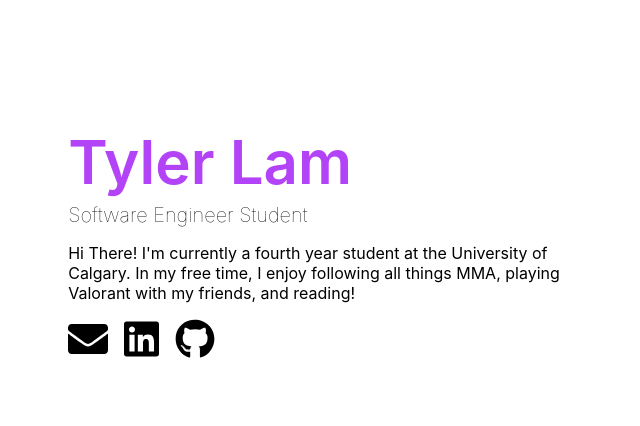
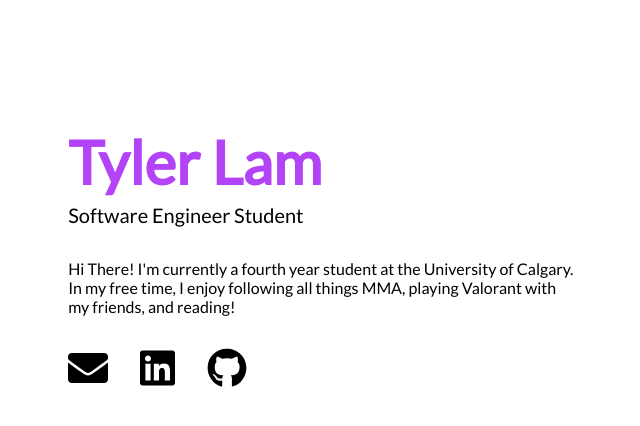
Before and after one commit to tylerlam1/personal-website, a Next.js app: page / in a window 1280 px wide. Shown: the top 426 px of the page, without its empty margins (319-959 px from the left). Built offline with nearby package versions, Linux system fonts and the light colour scheme.

Commit message:
refactor: Clean up some styling

```diff
--- a/components/about.tsx
+++ b/components/about.tsx
@@ -9,14 +9,19 @@ const IconContainer = styled.div`
   flex-direction: row;
 `;
 
+const DescriptionContainer = styled.p`
+  margin: 2rem 0;
+  font-weight: 50;
+`;
+
 export function About(): JSX.Element {
   return (
     <>
-      <p>
+      <DescriptionContainer>
         Hi There! I'm currently a fourth year student at the University of
         Calgary. In my free time, I enjoy following all things MMA, playing
         Valorant with my friends, and reading!
-      </p>
+      </DescriptionContainer>
       <IconContainer>
         <FontAwesomeLink icon={faEnvelope} link={MAIL_LINK} />
         <FontAwesomeLink icon={faLinkedin} link={GITHUB_LINK} />
--- a/package.json
+++ b/package.json
@@ -21,6 +21,7 @@
     "@types/node": "^15.6.1",
     "@types/react": "^17.0.8",
     "@types/styled-components": "^5.1.9",
+    "babel-plugin-styled-components": "^1.12.0",
     "typescript": "^4.3.2"
   }
 }
--- a/styled/FontAwesomeLink.tsx
+++ b/styled/FontAwesomeLink.tsx
@@ -1,11 +1,16 @@
 import styled from "styled-components";
 import { FontAwesomeIcon } from "@fortawesome/react-fontawesome";
 import { IconDefinition } from "@fortawesome/fontawesome-common-types";
+import { PURPLE_TEXT_COLOR } from "../utils/colors";
 
 const FontAwesomeContainer = styled(FontAwesomeIcon)`
   font-size: 2.5rem;
-  margin-right: 1rem;
+  margin-right: 2rem;
   cursor: pointer;
+
+  :hover {
+    color: ${PURPLE_TEXT_COLOR};
+  }
 `;
 
 interface FontAwesomeLinkProps {
--- a/styled/Header.tsx
+++ b/styled/Header.tsx
@@ -1,10 +1,10 @@
 import styled from "styled-components";
+import { PURPLE_TEXT_COLOR } from "../utils/colors";
 
-const TEXT_COLOR = "#b243f6";
 const FONT_SIZE = "60px";
 
 export default styled.div`
-  color: ${TEXT_COLOR};
+  color: ${PURPLE_TEXT_COLOR};
   font-size: ${FONT_SIZE};
   font-weight: 600;
   margin-bottom: 5px;
--- a/styles/Home.module.css
+++ b/styles/Home.module.css
@@ -12,3 +12,9 @@
   flex-direction: column;
   margin: 10% 30% 0 30%;
 }
+
+@media (max-width: 961px) {
+  .main {
+    margin: 5px 5px 0 5px;
+  }
+}
--- a/styles/globals.css
+++ b/styles/globals.css
@@ -1,9 +1,12 @@
+@import url("https://fonts.googleapis.com/css2?family=Lato&display=swap");
+
 html,
 body {
   padding: 0;
   margin: 0;
-  font-family: -apple-system, Open Sans, BlinkMacSystemFont, Segoe UI, Roboto,
-    Oxygen, Ubuntu, Cantarell, Fira Sans, Droid Sans, Helvetica Neue, sans-serif;
+  font-family: Lato, Times New Roman, -apple-system, BlinkMacSystemFont,
+    Segoe UI, Roboto, Oxygen, Ubuntu, Cantarell, Fira Sans, Droid Sans,
+    Helvetica Neue, sans-serif;
 }
 
 a {
--- /dev/null
+++ b/utils/colors.ts
@@ -0,0 +1 @@
+export const PURPLE_TEXT_COLOR = "#b243f6";
```
